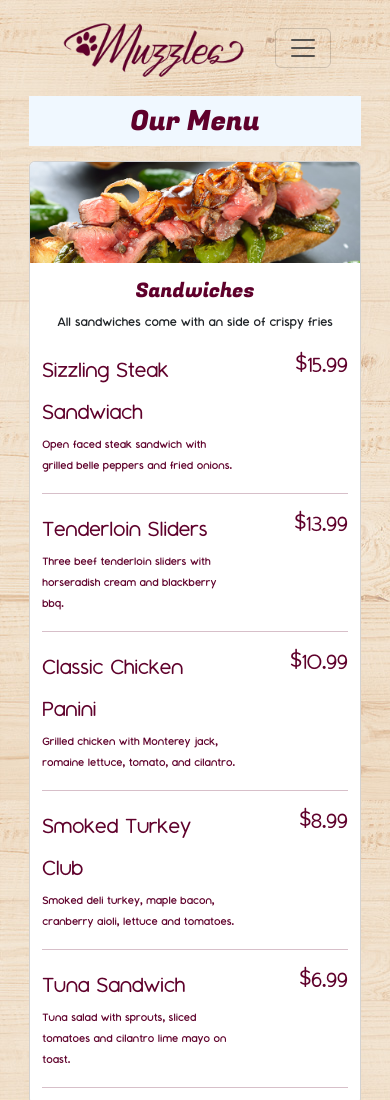
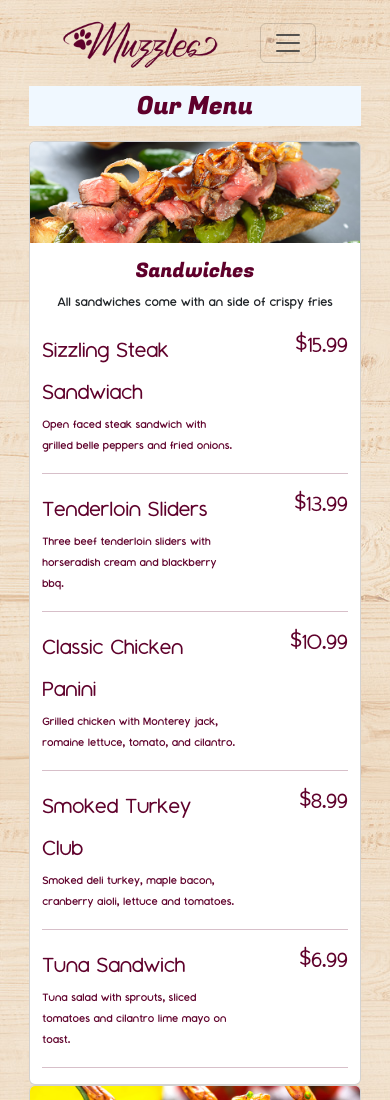
Before and after one commit to JayvonK/PuppyRestaurant, a plain HTML site: page pages/menu.html in a window 390 px wide. Shown: the top 1100 px of the page. Drawn offline with nearby package versions, Linux system fonts and the light colour scheme.

Commit message:
header"our Menu" height shorter in responsive

```diff
--- a/style/styles.css
+++ b/style/styles.css
@@ -162,23 +162,30 @@ background-color: #FFFFFF;
         padding-right: 0;
     }
     .navbar-brand{
-        width: 70%;
+        width: 60%;
     }
     .navbar-collapse {
         display: flex;
         align-items: right;
         text-align: center;
+        margin-top: -20px;
     }
     .Apage-title .Acontainer {
         margin-bottom: 10px;
-        height: 50px;
+        height: 40px;
     }
+        .Apage-title .Acontainer h1{
+            font-size: 25px;
+        }
 
     .header .container {
         flex-direction: column;
         padding-top: 20px;
         text-align: center;
     }
+        .navbar-toggler{
+            margin-right: 15px;
+        }
 
     .card-body{
         text-align: center;
```
